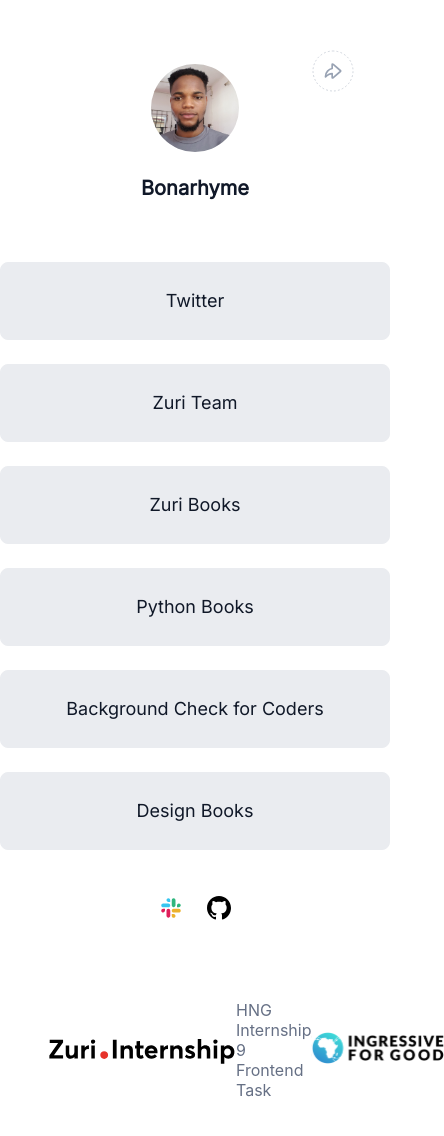
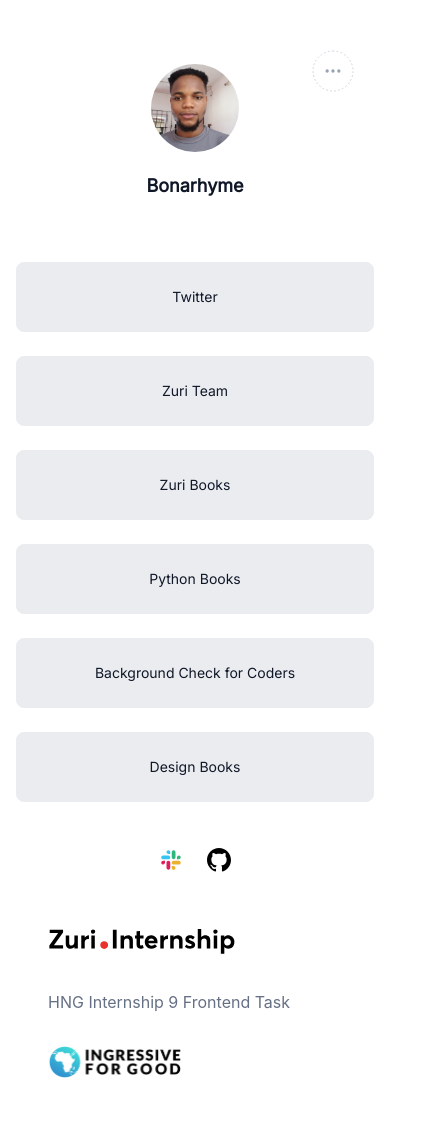
Before and after one commit to bonarhyme/hng-9, a React (Create React App) app: page / in a window 390 px wide. Shown: the top 1136 px of the page, 444 px wide, since content can reach past the window. After the commit the page ends 1114 px from the top, so only its background shows below. Built offline with nearby package versions, Linux system fonts and the light colour scheme.

Commit message:
Added styles for mobile view

```diff
--- a/src/index.css
+++ b/src/index.css
@@ -110,3 +110,31 @@
   color: #667085;
   padding-bottom: 2rem;
 }
+
+@media (max-width: 640px) {
+  #twitter {
+    font-size: 18px;
+  }
+
+  .links {
+    padding-left: 16px;
+    padding-right: 16px;
+  }
+
+  .links > * {
+    font-size: 14px;
+    height: 68px;
+  }
+
+  .footer {
+    flex-direction: column;
+    align-items: flex-start;
+  }
+
+  .share-button.big-screen {
+    display: none;
+  }
+  .share-button.small-screen {
+    display: block;
+  }
+}
```
